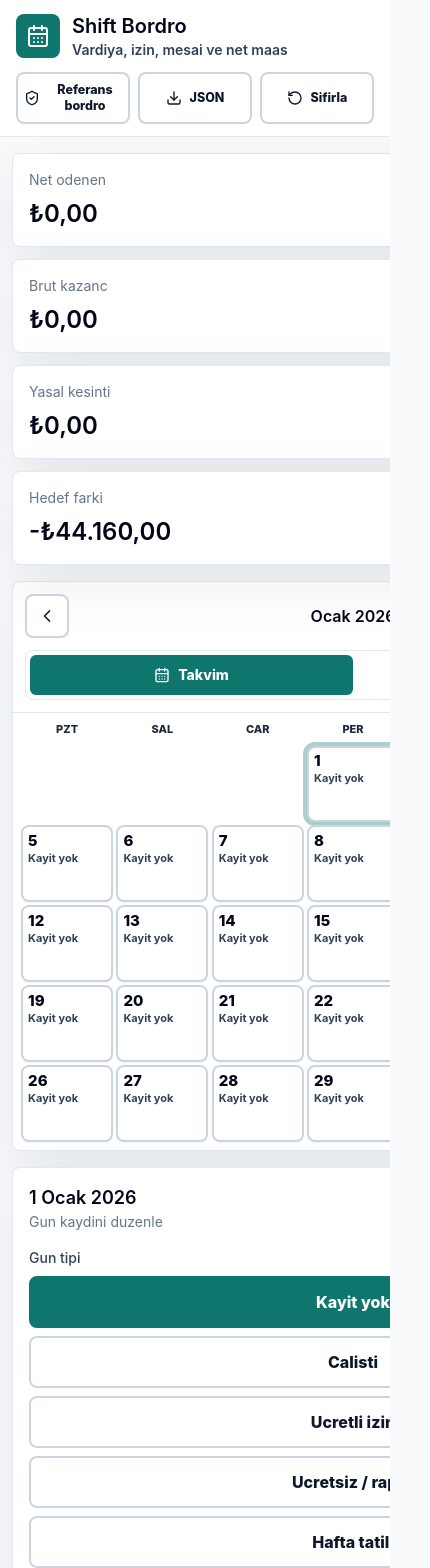
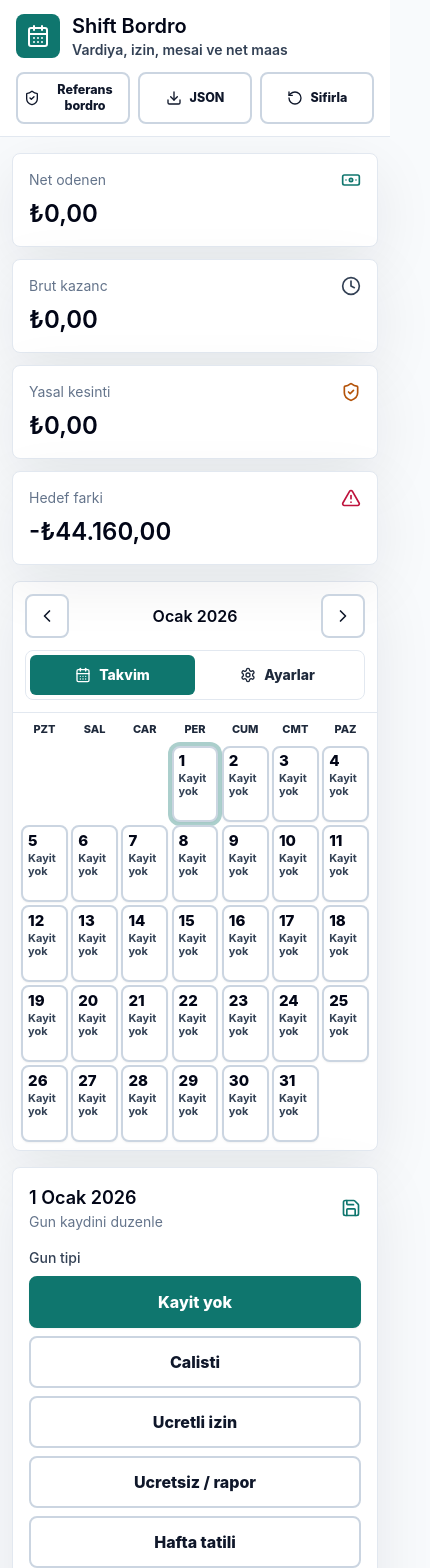
Before and after one commit to VoidCoder-ux/shift-bordro-pwa, a React (Vite) app: page / in a window 390 px wide. Shown: the top 1568 px of the page, 430 px wide, since content can reach past the window. Built offline with nearby package versions, Linux system fonts and the light colour scheme.

Commit message:
Fix clipped iPhone layout

```diff
--- a/src/App.tsx
+++ b/src/App.tsx
@@ -142,7 +142,7 @@ export default function App() {
   return (
     <div className="app-shell min-h-screen bg-slate-50 text-slate-950">
       <header className="sticky top-0 z-30 border-b border-slate-200 bg-white/95 backdrop-blur">
-        <div className="mx-auto flex max-w-7xl flex-col gap-3 px-4 pb-3 pt-[calc(0.75rem+env(safe-area-inset-top))] sm:flex-row sm:items-center sm:justify-between sm:py-4">
+        <div className="mx-auto flex w-full max-w-7xl min-w-0 flex-col gap-3 px-4 pb-3 pt-[calc(0.75rem+env(safe-area-inset-top))] sm:flex-row sm:items-center sm:justify-between sm:py-4">
           <div className="flex items-center gap-3">
             <div className="flex h-11 w-11 shrink-0 items-center justify-center rounded-lg bg-teal-700 text-white">
               <CalendarDays className="h-6 w-6" aria-hidden="true" />
@@ -152,7 +152,7 @@ export default function App() {
               <p className="truncate text-sm font-semibold text-slate-700">Vardiya, izin, mesai ve net maas</p>
             </div>
           </div>
-          <div className="grid grid-cols-3 gap-2 sm:flex sm:flex-wrap">
+          <div className="grid w-full min-w-0 grid-cols-3 gap-2 sm:flex sm:w-auto sm:flex-wrap">
             <button className="btn-secondary justify-center" onClick={applyReference}>
               <ShieldCheck className="h-4 w-4 shrink-0" /> <span>Referans bordro</span>
             </button>
@@ -166,11 +166,11 @@ export default function App() {
         </div>
       </header>
 
-      <main className="mx-auto grid max-w-7xl gap-4 px-3 py-4 sm:px-4 sm:py-5 lg:grid-cols-[1fr_380px]">
-        <section className="space-y-4">
+      <main className="mx-auto grid w-full max-w-7xl min-w-0 gap-4 px-3 py-4 sm:px-4 sm:py-5 lg:grid-cols-[minmax(0,1fr)_380px]">
+        <section className="min-w-0 space-y-4">
           <SummaryCards payroll={payroll} />
 
-          <div className="rounded-lg border border-slate-200 bg-white shadow-soft">
+          <div className="min-w-0 overflow-hidden rounded-lg border border-slate-200 bg-white shadow-soft">
             <div className="flex flex-col gap-3 border-b border-slate-200 p-3 sm:flex-row sm:items-center sm:justify-between sm:p-4">
               <div className="grid grid-cols-[44px_1fr_44px] items-center gap-2">
                 <button className="icon-btn" onClick={() => changeMonth(-1)} aria-label="Onceki ay">
@@ -242,7 +242,7 @@ export default function App() {
           <PayrollTable payroll={payroll} />
         </section>
 
-        <aside className="hidden space-y-4 lg:block">
+        <aside className="hidden min-w-0 space-y-4 lg:block">
           {selectedEntry ? (
             <DayEditor entry={selectedEntry} settings={settings} onChange={(patch) => updateEntry(selectedEntry.date, patch)} />
           ) : null}
@@ -285,7 +285,7 @@ function DayEditor({
   onChange: (patch: Partial<ShiftDayEntry>) => void;
 }) {
   return (
-    <section className="rounded-lg border border-slate-200 bg-white p-4 shadow-soft">
+    <section className="min-w-0 rounded-lg border border-slate-200 bg-white p-4 shadow-soft">
       <div className="mb-4 flex items-center justify-between">
         <div>
           <h2 className="text-lg font-semibold">{format(parseISO(entry.date), 'd MMMM yyyy', { locale: tr })}</h2>
@@ -434,13 +434,13 @@ function SettingsPanel({
 
 function PayrollTable({ payroll }: { payroll: ReturnType<typeof calculateMonthPayroll> }) {
   return (
-    <section className="rounded-lg border border-slate-200 bg-white shadow-soft">
+    <section className="min-w-0 overflow-hidden rounded-lg border border-slate-200 bg-white shadow-soft">
       <div className="border-b border-slate-200 p-4">
         <h2 className="text-lg font-semibold">Bordro ozeti</h2>
         <p className="text-sm text-slate-500">Kazanc satirlari, matrahlar ve yasal kesintiler</p>
       </div>
-      <div className="overflow-x-auto">
-        <table className="w-full min-w-[680px] text-left text-sm">
+      <div className="max-w-full overflow-x-auto">
+        <table className="w-full min-w-[560px] text-left text-sm sm:min-w-[680px]">
           <thead className="bg-slate-50 text-xs uppercase text-slate-500">
             <tr>
               <th className="px-4 py-3">Kazanc</th>
--- a/src/styles.css
+++ b/src/styles.css
@@ -5,6 +5,13 @@
 :root {
   color-scheme: light;
   font-family: Inter, ui-sans-serif, system-ui, sans-serif;
+}
+
+html,
+body,
+#root {
+  width: 100%;
+  max-width: 100%;
 }
 
 * {
@@ -16,7 +23,6 @@ body {
   min-width: 320px;
   background: #f8fafc;
   -webkit-tap-highlight-color: transparent;
-  overflow-x: hidden;
 }
 
 button,
@@ -27,13 +33,19 @@ textarea {
 }
 
 .app-shell {
+  width: 100%;
+  max-width: 100%;
   padding-bottom: max(env(safe-area-inset-bottom), 0px);
-  overflow-x: hidden;
 }
 
 @layer components {
   .btn-secondary {
-    @apply inline-flex min-h-11 min-w-0 items-center gap-2 rounded-lg border-2 border-slate-300 bg-white px-3 py-2 text-center text-sm font-extrabold leading-tight text-slate-900 transition hover:bg-slate-50 active:scale-[0.99];
+    @apply inline-flex min-h-11 min-w-0 max-w-full items-center gap-2 rounded-lg border-2 border-slate-300 bg-white px-3 py-2 text-center text-sm font-extrabold leading-tight text-slate-900 transition hover:bg-slate-50 active:scale-[0.99];
+  }
+
+  .btn-secondary span {
+    min-width: 0;
+    overflow-wrap: anywhere;
   }
 
   .icon-btn {
@@ -50,6 +62,9 @@ textarea {
 
   .calendar-weekdays,
   .calendar-grid {
+    width: 100%;
+    max-width: 100%;
+    min-width: 0;
     display: grid;
     grid-template-columns: repeat(7, minmax(0, 1fr));
     gap: 0.25rem;
@@ -95,11 +110,11 @@ textarea {
   }
 
   .status-grid {
-    @apply grid grid-cols-2 gap-2;
+    @apply grid min-w-0 grid-cols-2 gap-2;
   }
 
   .status-choice {
-    @apply min-h-12 min-w-0 rounded-lg border-2 border-slate-300 bg-white px-3 py-2 text-center text-base font-extrabold text-slate-900 transition active:scale-[0.99];
+    @apply min-h-12 min-w-0 max-w-full rounded-lg border-2 border-slate-300 bg-white px-3 py-2 text-center text-base font-extrabold text-slate-900 transition active:scale-[0.99];
   }
 
   .status-choice-active {
```
